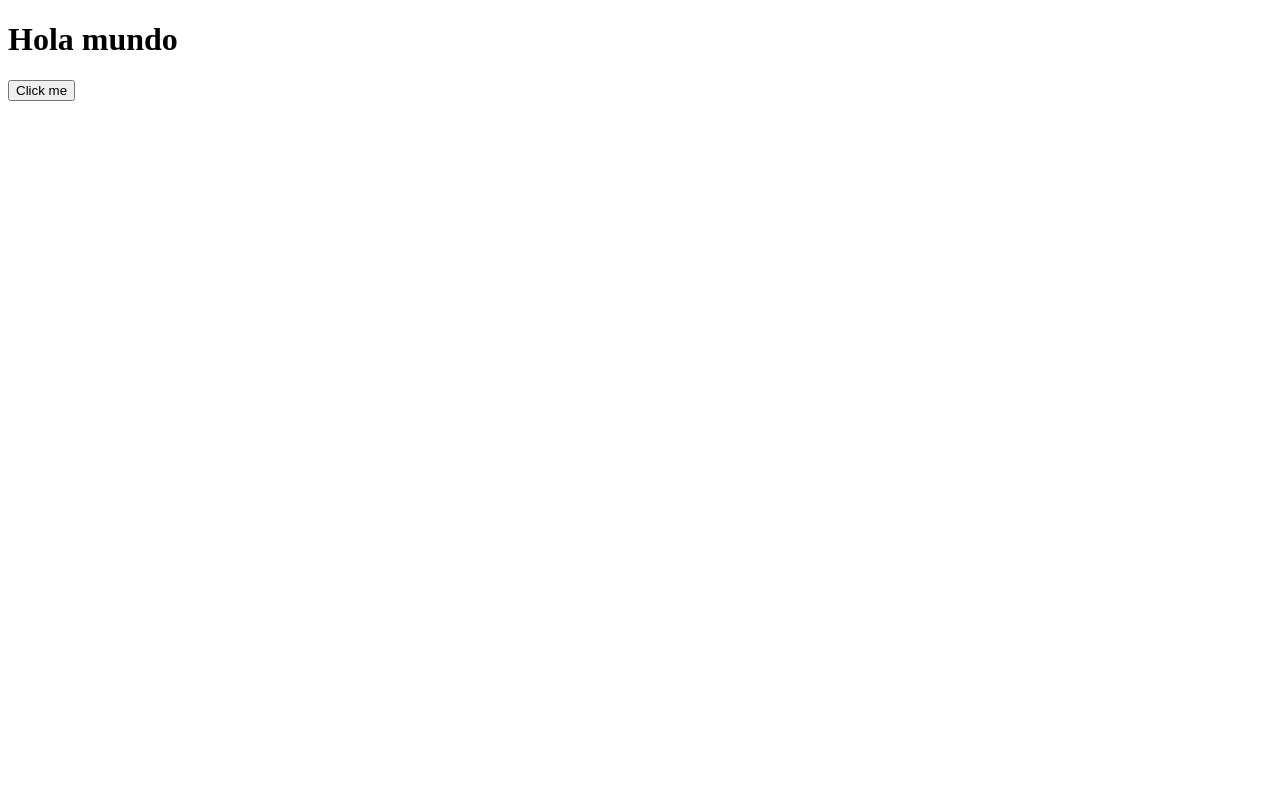
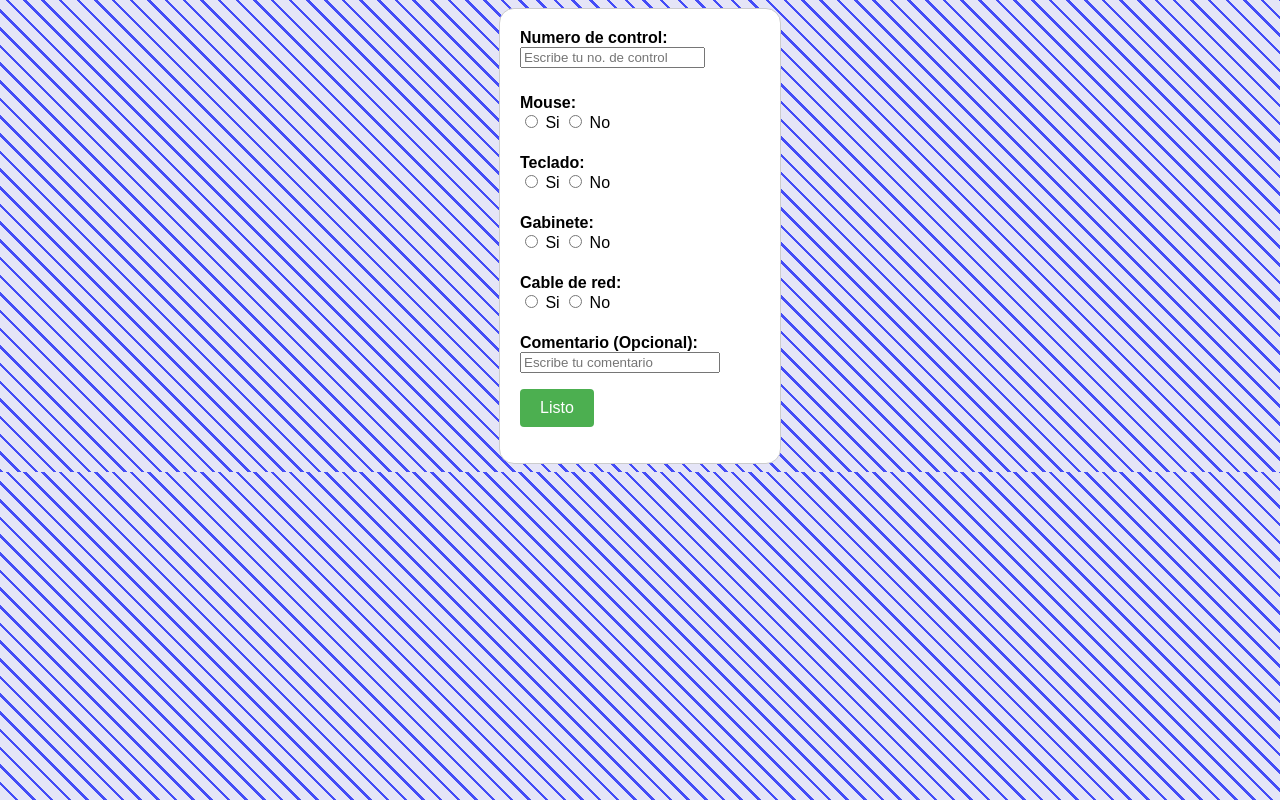
Before and after one commit to AdeSandraSZ/CompuCheck, a plain HTML site: page index.html in a window 1280 px wide. Drawn offline with Linux system fonts and the light colour scheme.

Commit message:
Refresh Index

```diff
--- /dev/null
+++ b/index.css
@@ -0,0 +1,50 @@
+body {
+    font-family: Arial, sans-serif;
+    background-color: #e5e5f7;
+    opacity: 1;
+    background: repeating-linear-gradient(45deg, #444cf7, #444cf7 2.5px, #e5e5f7 2.5px, #e5e5f7 12.5px);
+}
+
+/* Estilos del contenedor */
+main {
+    max-width: 240px;
+    margin: 0 auto;
+    padding: 20px;
+    border: 1px solid #ccc;
+    border-radius: 15px;
+    background-color: #fff;
+}
+
+/* Estilos de las etiquetas */
+label {
+    font-weight: bold;
+}
+
+/* Estilos de los campos de entrada */
+input[type="number"],
+input[type="radio"] {
+    margin-bottom: 10px;
+}
+
+input[type="submit"] {
+    background-color: #4CAF50;
+    /* Color de fondo */
+    color: white;
+    /* Color del texto */
+    padding: 10px 20px;
+    border: none;
+    cursor: pointer;
+    border-radius: 4px;
+    font-size: 16px;
+}
+
+/* Estilos para hacer el formulario responsivo */
+@media (min-width: 300px) {
+    main {
+        padding: 20px;
+    }
+
+    input[type="text"] {
+        width: 80%;
+    }
+}
--- a/index.html
+++ b/index.html
@@ -1,15 +1,46 @@
 <!DOCTYPE html>
 <html>
-    <header>
+<header>
+    <meta charset="UTF-8">
+    <meta http-equiv="X-UA-Compatible" content="IE=edge">
+    <meta name="viewport" content="width=device-width, initial-scale=1.0">
+    <title>Check</title>
+    <link rel="stylesheet" href="index.css">
+</header>
 
-    </header>
+<body>
+    <main>
+        <form action="" class="formulario" id="registro">
+            <label for="" id="nControl">Numero de control:</label><br>
+            <input type="number" id="ncontrol" placeholder="Escribe tu no. de control" minlength="7" maxlength="8"
+                required pattern="[0-9]+" /></p>
 
-    <body>
-        <h1 id="hi">Hola mundo</h1>
+            <label for="" id="mouse">Mouse:</label><br>
+            <input type="radio" name="raton" value="si" required> Si
+            <input type="radio" name="raton" value="no" required> No </p>
 
-        <button id="btn">Click me</button>
+            <label for="" id="teclado">Teclado:</label><br>
+            <input type="radio" name="teclado" value="si" required> Si
+            <input type="radio" name="teclado" value="no" required> No </p>
 
-        <script src="index.js"></script>
-    </body>
+            <label for="" id="gabinete">Gabinete:</label><br>
+            <input type="radio" name="cpu" value="si" required> Si
+            <input type="radio" name="cpu" value="no" required> No </p>
+
+            <label for="" id="red">Cable de red:</label><br>
+            <input type="radio" name="cable" value="si" required> Si
+            <input type="radio" name="cable" value="no" required> No </p>
+
+            <label>Comentario (Opcional):</label>
+            <input type="text" id="comentario" placeholder="Escribe tu comentario"></p>
+
+            <input type="submit" value="Listo" onclick="procesarFormulario(event)"></p>
+
+            <div id="cargando" style="display: none;"> Cargando... </div>
+
+            <script src="index.js"></script>
+        </form>
+    </main>
+</body>
 
 </html>
--- a/index.js
+++ b/index.js
@@ -1,3 +1,4 @@
+/*
 const btn = document.getElementById('btn');
 
 const hi = document.getElementById('hi');
@@ -5,3 +6,43 @@ const hi = document.getElementById('hi');
 btn.addEventListener('click', function handleClick() {
     hi.innerHTML= "Hola GitHub";
 })
+*/
+
+/*
+document.getElementById("registro").addEventListener("submit", function (event) {
+    event.preventDefault();
+
+    var cargando = document.getElementById("cargando");
+    cargando.style.display = "block"; // Muestra el elemento de carga
+
+    setTimeout(function () {
+
+        var ncontrol = document.getElementById("ncontrol").value;
+        var raton = document.querySelector('input[name="raton"]:checked').value;
+        var teclado = document.querySelector('input[name="teclado"]:checked').value;
+        var cpu = document.querySelector('input[name="cpu"]:checked').value;
+        var cable = document.querySelector('input[name="cable"]:checked').value;
+        var comentario = document.getElementById("comentario").value;
+
+        alert("Número de control: " + ncontrol + "\nRatón: " + raton + "\nTeclado: " + teclado + "\nGabinete: " + cpu + "\nCable de red: " + cable + "\nComentario: " + comentario);
+
+        // Restablece el formulario y oculta el elemento de carga
+        document.getElementById("registro").reset();
+        cargando.style.display = "none";
+    }, 2000);
+});
+*/
+
+function procesarFormulario(event) {
+    event.preventDefault();
+
+    var cargandoDiv = document.getElementById('cargando');
+    cargandoDiv.style.display = 'block';
+
+    setTimeout(function () {
+        document.getElementById("registro").reset();
+        cargandoDiv.style.display = 'none';
+
+        window.open('registrolisto.html', '_blank');
+    }, 2000);
+}
```
Also changed, not shown: admin.html (added, +89 -0 lines), compureg.html (added, +100 -0 lines).
